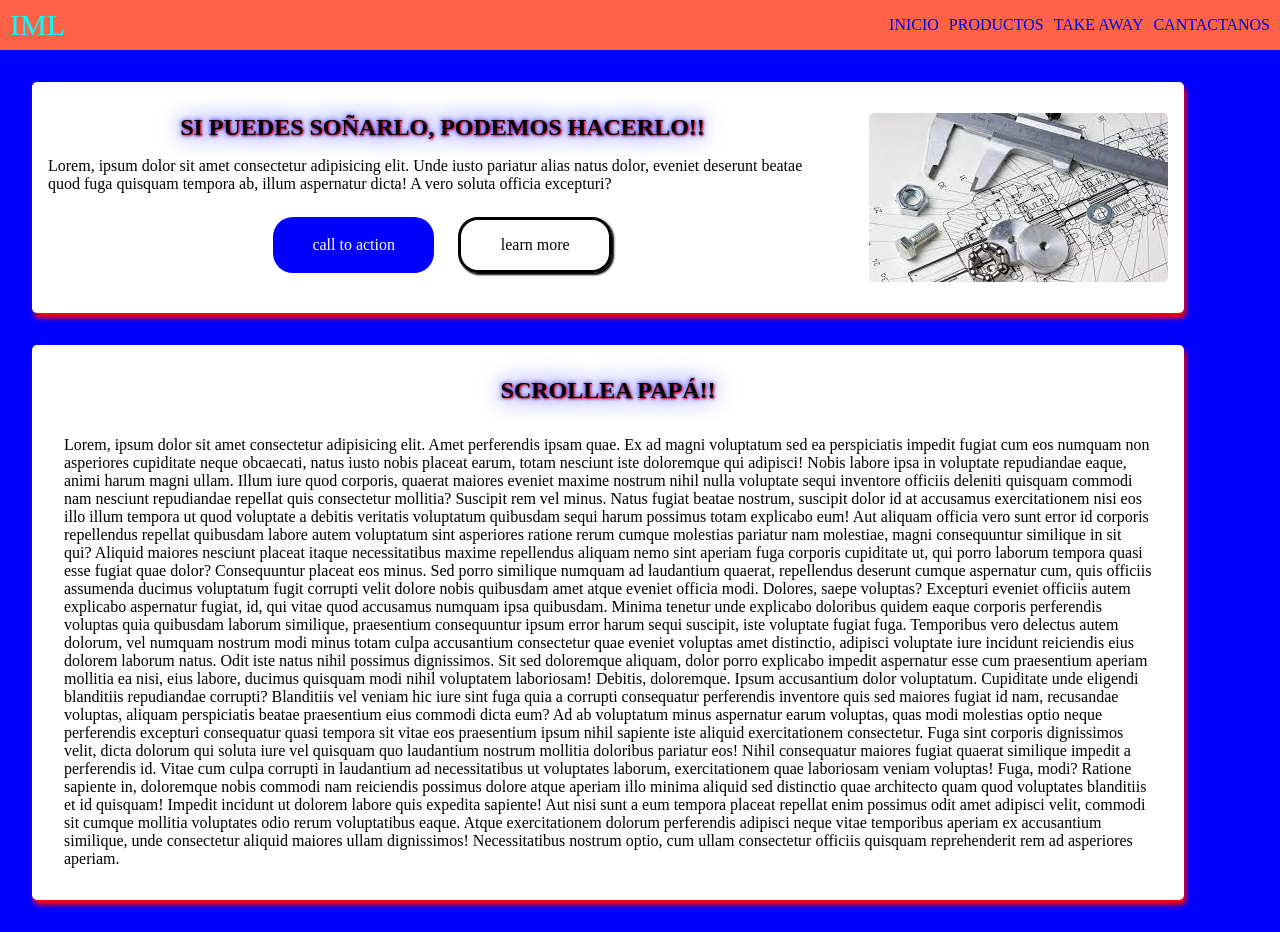
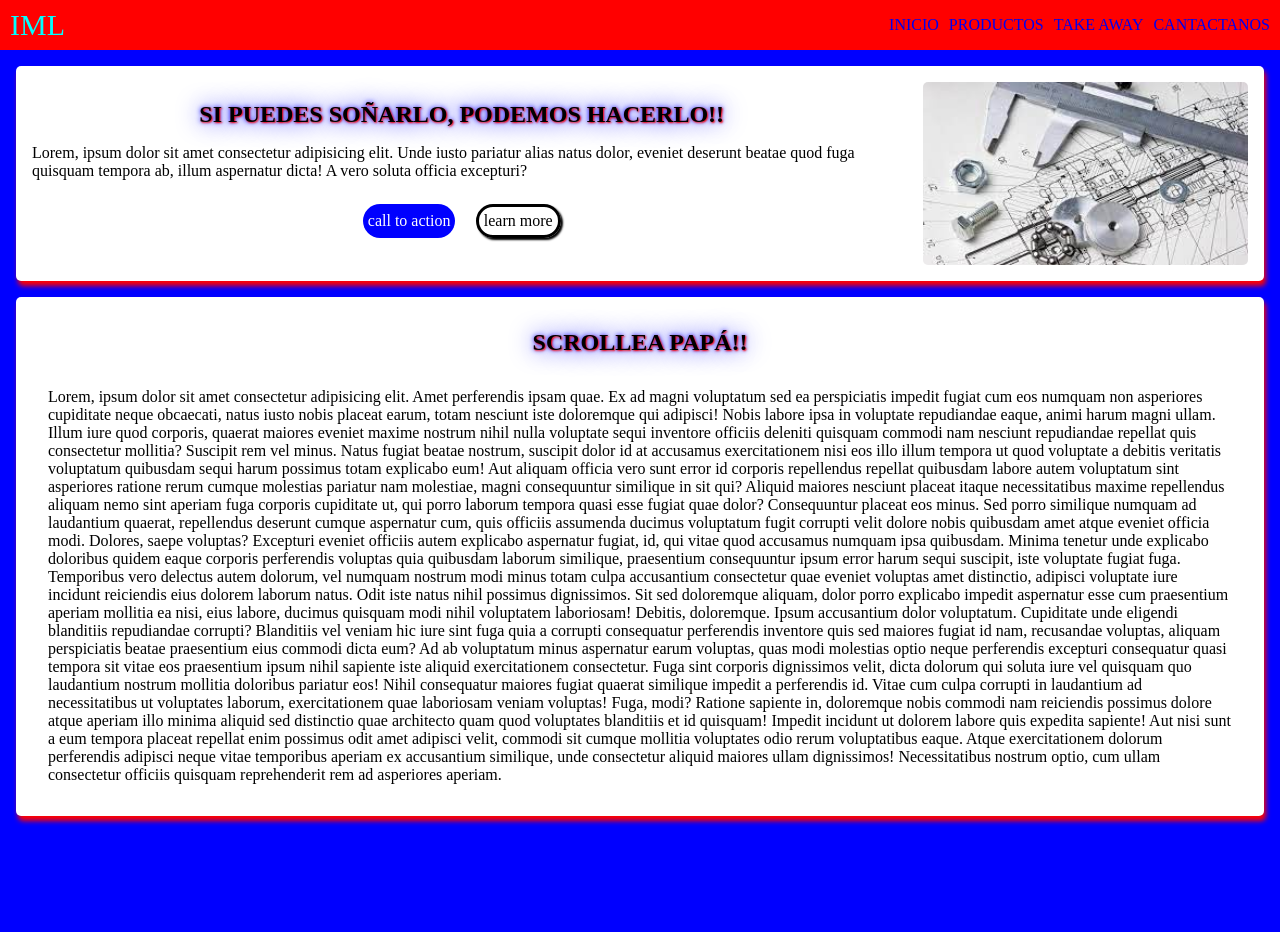
Before and after one commit to imlavigne/Landing-Page-Portfolio, a plain HTML site: page index.html in a window 1280 px wide. After the commit the page ends 832 px from the top, so only its background shows below. Drawn offline with Linux system fonts and the light colour scheme.

Commit message:
ejercicio-3

```diff
--- a/index.html
+++ b/index.html
@@ -18,7 +18,7 @@
 
         </ul>
     </nav>
-    <div class="div-principal">
+
     <div class="landing-cotainer">
         <article class="principal">
         <h2 class="slogan">si puedes soñarlo, podemos hacerlo!! </h2>
@@ -37,6 +37,6 @@
         </article>
 
     </div>
-    </div>
+
 </body>
 </html>
--- a/style.css
+++ b/style.css
@@ -6,7 +6,7 @@
 
 }
 .nav{
-    background-color: tomato;
+    background-color: red;
     display: flex;
     flex-direction: row;
     justify-content:space-between;
@@ -45,10 +45,7 @@ body{
 
     /* border: solid red; */
 }
-.div-principal{
-    width: 95%;
 
-}
  .landing-cotainer{
 
     display: flex;
@@ -57,7 +54,7 @@ body{
     justify-content: center;
 
     /* border: solid red; */
-    margin: 2rem;
+    margin: 1rem;
     background-color: white;
     box-shadow: 2px 5px 5px red;
     border-radius: 5px;
@@ -85,8 +82,9 @@ body{
     /* width: 200px;
     height: 50px; */
     /* border: red solid; */
-    gap: 1%;
+    gap: 0.5%;
     /* border:solid red; */
+
 
 }
 .btn-1{
@@ -97,7 +95,8 @@ body{
     align-items: center;
     justify-content: center;
     margin: 0.5rem;
-    padding: 2% 5%;
+    padding: 5px;
+    text-align: center;
 
 
 
@@ -107,12 +106,13 @@ body{
     align-items: center;
     justify-content: center;
     margin: 0.5rem;
-    padding: 2% 5%;
+    padding: 5px;
     border-radius: 20px;
     color: black;
     /* text-transform: uppercase; */
     border: solid black;
     box-shadow: 2px 2px 2px;
+    text-align: center;
 
 }
 .slogan{
@@ -132,7 +132,7 @@ body{
     gap: 2rem;
     padding: 2rem;
     /* border: solid red; */
-    margin: 2rem;
+    margin: 1rem;
     background-color: white;
     box-shadow: 2px 5px 5px red;
     border-radius: 5px;
```
